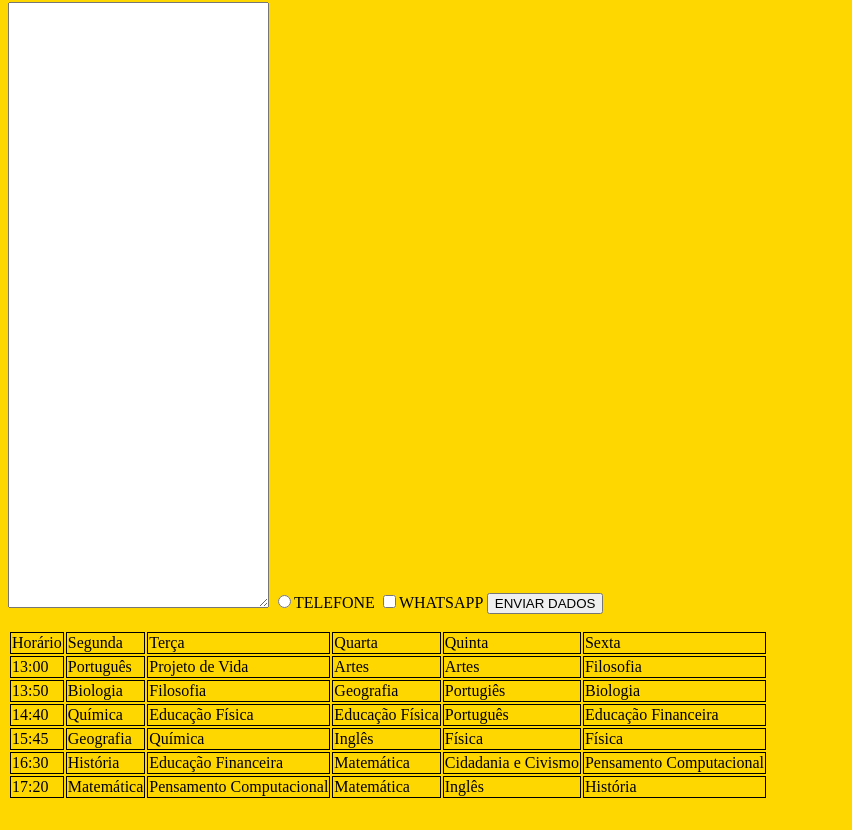
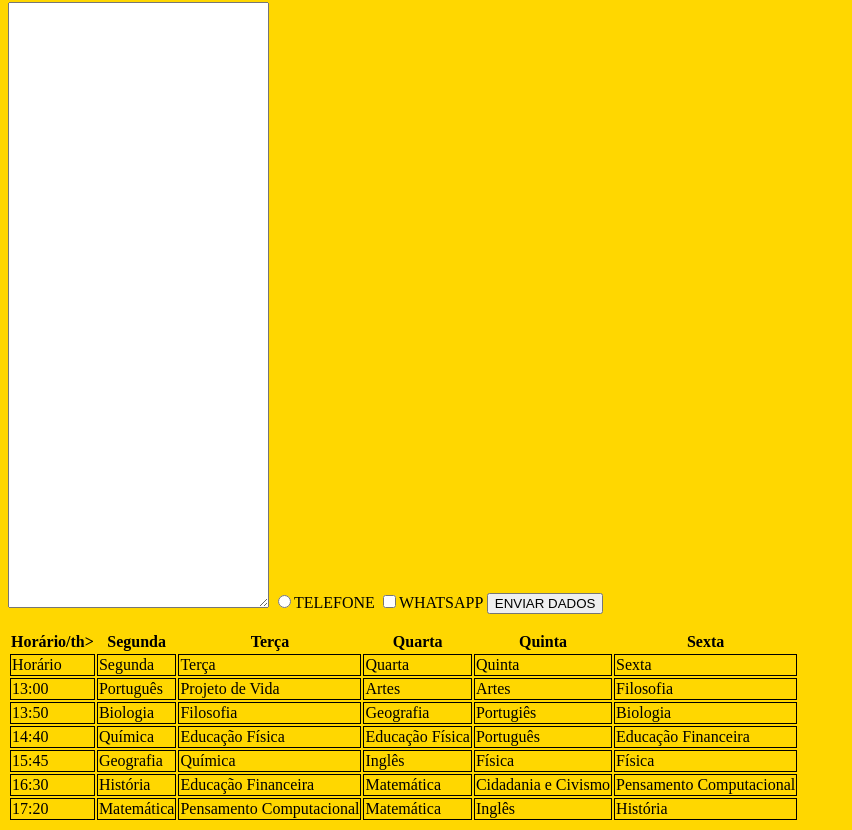
Before and after one commit to HenRickNTJ/formulario, a plain HTML site: page index.html in a window 1280 px wide. Shown: the part 387-1217 px from the top of the page, without its empty margins (0-852 px from the left). Before the commit the page ends 1195 px from the top, so only its background shows below. Drawn offline with Linux system fonts and the light colour scheme.

Commit message:
Update index.html

```diff
--- a/index.html
+++ b/index.html
@@ -46,7 +46,27 @@
 
   <table>
 
-    <tr>
+
+      <thead>
+
+<th>Horário/th>
+
+<th>Segunda</th>
+
+<th>Terça</th>
+
+<th>Quarta</th>
+
+<th>Quinta</th>
+
+<th>Sexta</th>
+
+
+</thead>
+
+ <tbody>
+
+   <tr>
 
 <td>Horário</td>
 
@@ -61,7 +81,8 @@
 <td>Sexta</td>
 
     </tr>
-    <tr>
+
+   <tr>
 
 <td>13:00</td>
 
@@ -151,7 +172,7 @@
 <td>História</td>
 
 </tr>
-
+    </tdody>
   </table>
 
 
```
